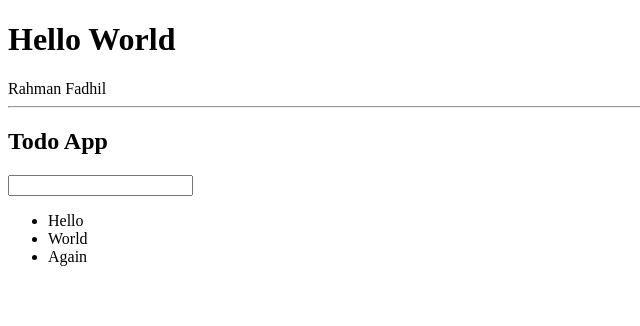
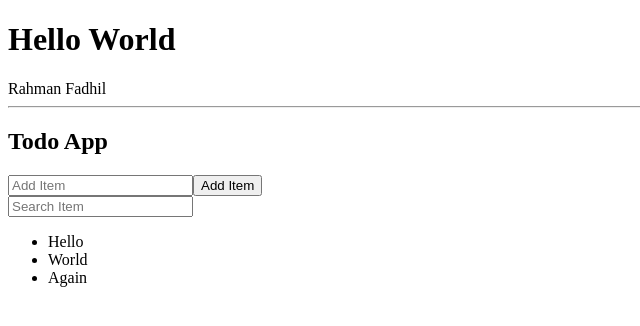
Before and after one commit to rahmanfadhil/learn-vue, a Vue app: page / in a window 1280 px wide. Shown: the top 326 px of the page, without its empty margins (0-640 px from the left). Built offline with nearby package versions, Linux system fonts and the light colour scheme.

Commit message:
Add search item

```diff
--- a/src/components/HelloWorld.vue
+++ b/src/components/HelloWorld.vue
@@ -4,9 +4,12 @@
     {{ name }}
     <hr/>
     <h2>Todo App</h2>
-    <input type="text" v-on:keypress.enter="addItem" v-model="addInput">
+    <input type="text" v-on:keypress.enter="addItem" v-model="addInput" placeholder="Add Item">
+    <button v-on:click="addItem">Add Item</button>
+    <br/>
+    <input type="text" v-on:keypress="addItem" v-model="searchInput" placeholder="Search Item">
     <ul>
-      <li v-for="(item, index) in items" v-bind:key="index">{{ item }}</li>
+      <li v-for="(item, index) in showItem" v-bind:key="index">{{ item }}</li>
     </ul>
   </div>
 </template>
@@ -17,12 +20,19 @@ export default {
   data: () => ({
     name: 'Rahman Fadhil',
     addInput: '',
+    searchInput: '',
     items: ['Hello', 'World', 'Again']
   }),
   methods: {
     addItem() {
-      // console.log(this.addInput);
       this.items.push(this.addInput)
+    }
+  },
+  computed: {
+    showItem() {
+      return this.items.filter(item =>
+        item.toLocaleLowerCase().includes(this.searchInput.toLocaleLowerCase())
+      )
     }
   },
   props: {
```
